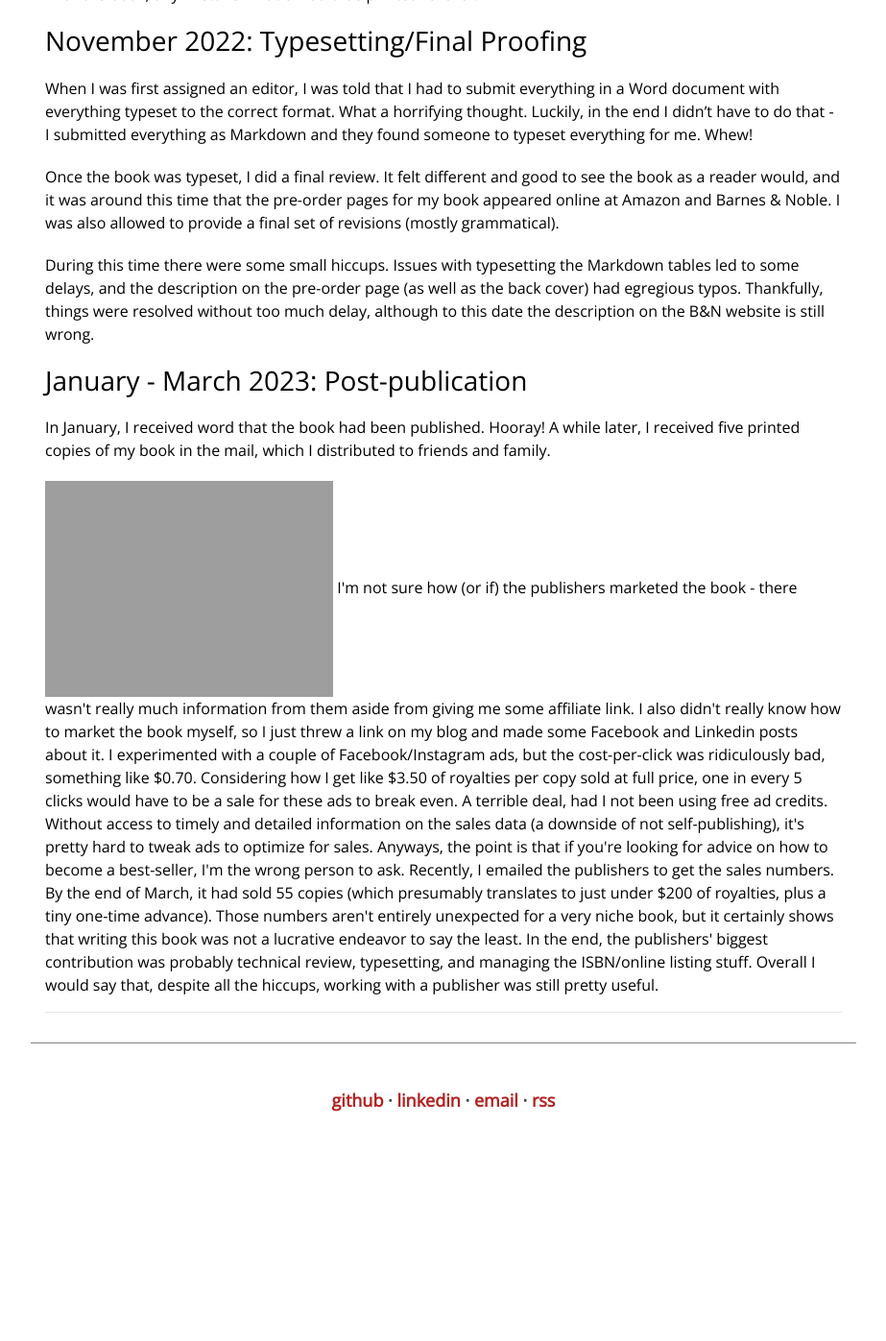
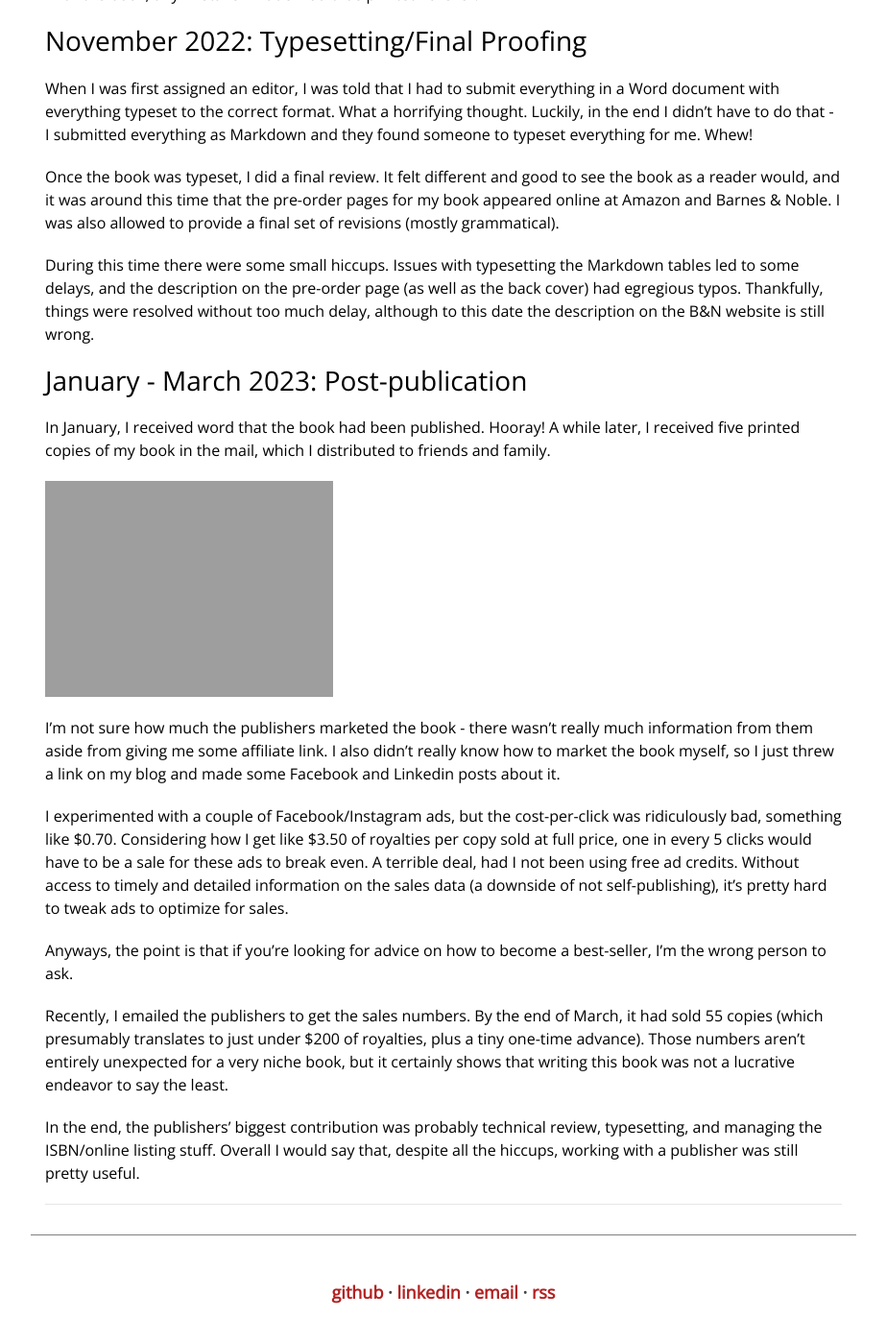
Before and after one commit to yangdanny97/yangdanny97.github.io, a Jekyll site: the page built from _posts/2023-06-12-publishing-a-book.md, in a window 1280 px wide and 1400 px high, scrolled down 3430 px. Shown: the top 1397 px of the window at 96% size, without its empty margins (178-1101 px from the left). Built offline with Jekyll 4.4.1, drawn with Linux system fonts in a browser that asks for light colours; comment, search, counter and statistics services are not loaded; before the commit the page ends 4630 px from its top, so only the background shows below that.

Commit message:
fix formatting

```diff
--- a/_posts/2023-06-12-publishing-a-book.md
+++ b/_posts/2023-06-12-publishing-a-book.md
@@ -94,9 +94,11 @@ During this time there were some small hiccups. Issues with typesetting the Mark
 
 In January, I received word that the book had been published. Hooray! A while later, I received five printed copies of my book in the mail, which I distributed to friends and family.
 
-<image width=300px src="https://yangdanny97.github.io/images/book.png">
 
-I'm not sure how (or if) the publishers marketed the book - there wasn't really much information from them aside from giving me some affiliate link. I also didn't really know how to market the book myself, so I just threw a link on my blog and made some Facebook and Linkedin posts about it.
+<image width=300px src="https://yangdanny97.github.io/images/book.png"/>
+
+
+I'm not sure how much the publishers marketed the book - there wasn't really much information from them aside from giving me some affiliate link. I also didn't really know how to market the book myself, so I just threw a link on my blog and made some Facebook and Linkedin posts about it.
 
 I experimented with a couple of Facebook/Instagram ads, but the cost-per-click was ridiculously bad, something like $0.70. Considering how I get like $3.50 of royalties per copy sold at full price, one in every 5 clicks would have to be a sale for these ads to break even. A terrible deal, had I not been using free ad credits. Without access to timely and detailed information on the sales data (a downside of not self-publishing), it's pretty hard to tweak ads to optimize for sales.
 
```
